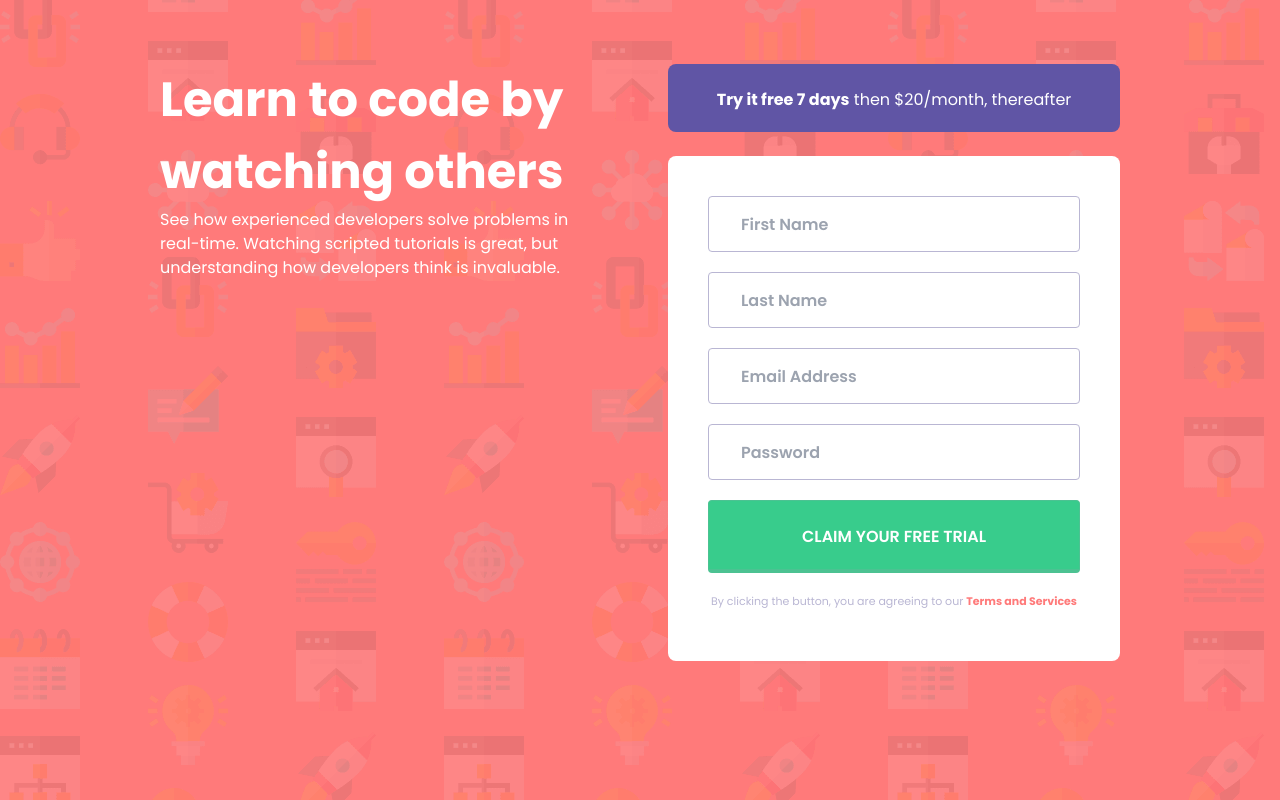
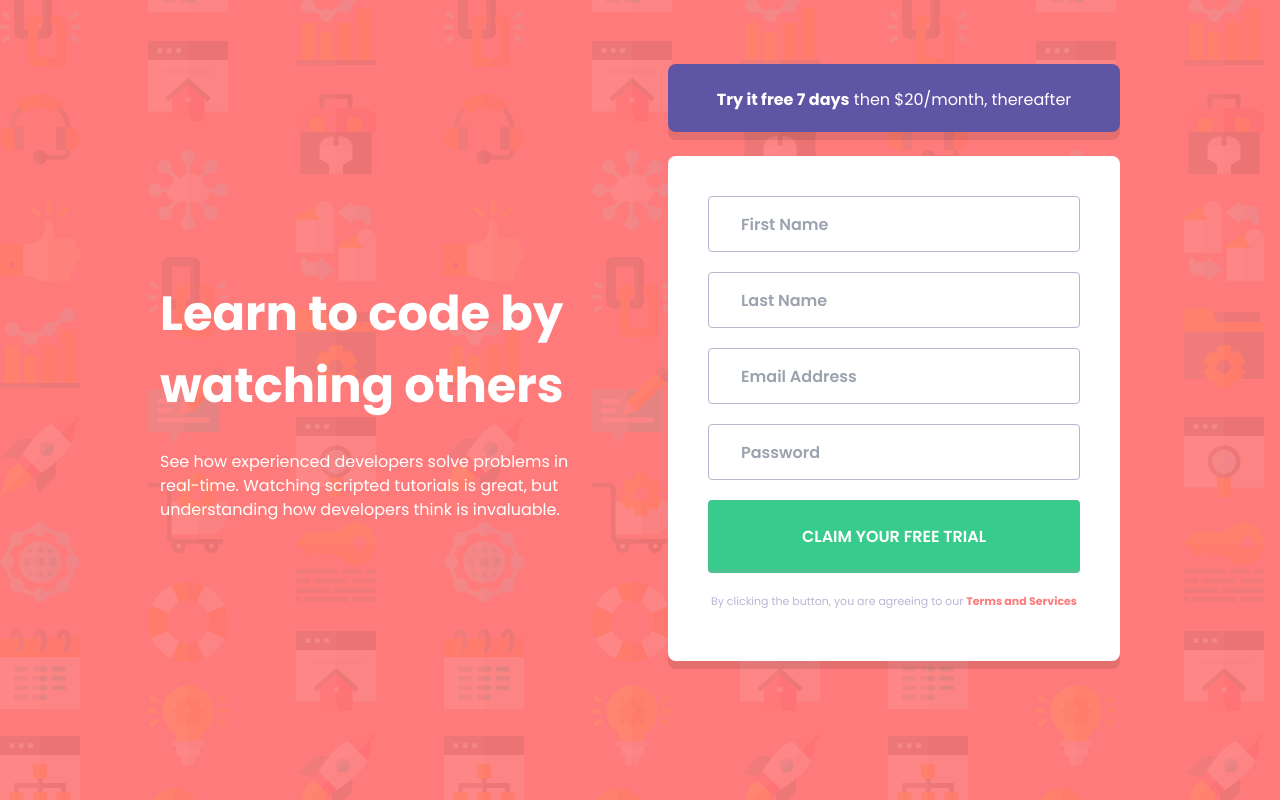
Before and after one commit to LauraToddCodes/ware-sign-up, a React (Create React App) app: page / in a window 1280 px wide. Built offline with nearby package versions, Linux system fonts and the light colour scheme.

Commit message:
Make styling tweaks

```diff
--- a/src/components/form/form.css
+++ b/src/components/form/form.css
@@ -23,7 +23,7 @@
 }
 
 form {
-	@apply bg-white mt-5 sm:mt-6 rounded-lg pt-2 sm:pt-5 pb-8 sm:pb-12 px-6 sm:px-10;
+	@apply bg-white mt-5 sm:mt-6 rounded-lg pt-2 sm:pt-5 pb-8 sm:pb-12 px-6 sm:px-10 shadow;
 }
 
 .noErrorInput {
--- a/src/components/jumboText/JumboText.tsx
+++ b/src/components/jumboText/JumboText.tsx
@@ -11,7 +11,10 @@ export function JumboText() {
 	return (
 		<div className="jumboContainer">
 			{formData.firstName ? (
-				<p>Thanks for signing up, {formData.firstName}!</p>
+				<>
+					<h1 className="header">Success!</h1>
+					<p>Thanks for signing up, {formData.firstName}!</p>
+				</>
 			) : (
 				<>
 					{" "}
--- a/src/components/jumboText/jumboText.css
+++ b/src/components/jumboText/jumboText.css
@@ -3,9 +3,9 @@
 @tailwind utilities;
 
 .jumboContainer {
-	@apply text-white text-center sm:text-left w-full sm:w-1/2 sm:mr-14;
+	@apply text-white text-center sm:text-left w-full sm:w-1/2 sm:mr-14 flex flex-col justify-center;
 }
 
 .header {
-	@apply text-lg sm:text-xl font-bold;
+	@apply text-lg sm:text-xl font-bold mb-6 sm:mb-7;
 }
--- a/src/components/trialBox/trialBox.css
+++ b/src/components/trialBox/trialBox.css
@@ -3,7 +3,7 @@
 @tailwind utilities;
 
 .trialContainer {
-	@apply bg-blue pt-6 pb-5 px-8 rounded-lg text-center text-white;
+	@apply bg-blue pt-6 pb-5 px-8 rounded-lg text-center text-white mt-16 sm:mt-0 shadow;
 }
 
 .boldType {
--- a/tailwind.config.js
+++ b/tailwind.config.js
@@ -23,7 +23,11 @@ module.exports = {
 			red: "hsl(0, 100%, 74%)",
 			white: "rgb(255 255 255)",
 		},
-		extend: {},
+		extend: {
+			boxShadow: {
+				DEFAULT: "0px 8px rgb(0 0 0 / 0.1)",
+			},
+		},
 	},
 	plugins: [],
 }
```
